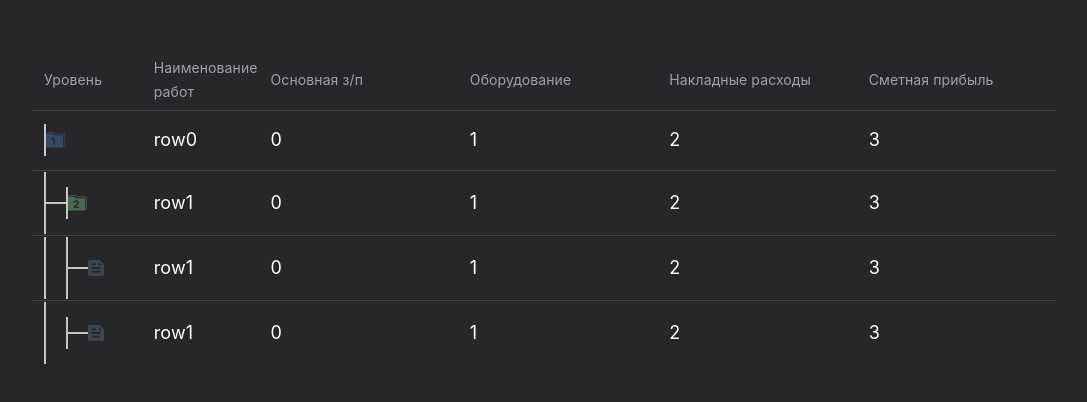
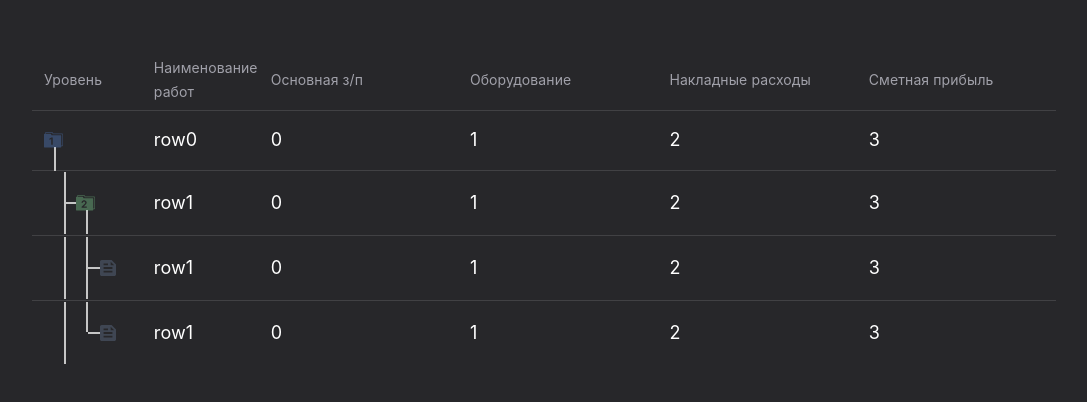
Before and after one commit to ArhDemetriy/test_material-ui, a React (Create React App) app: page / in a window 1280 px wide. Shown: the top 402 px of the page, without its empty margins (96-1183 px from the left). Built offline with nearby package versions, Linux system fonts and the light colour scheme.

Commit message:
fix lines style in Controls

```diff
--- a/src/features/CustomTable/Controls.module.scss
+++ b/src/features/CustomTable/Controls.module.scss
@@ -4,7 +4,7 @@
     display: flex;
     align-items: center;
 
-    // size __image element. default value, before useEffect(... getComputedStyle ...)
+    // size __image element. default value, before onLoad
     --ico_height: 0px;
     --ico_width: 0px;
     --lines_gap: 20px;
@@ -19,36 +19,27 @@
     &__line{
         border: 1px solid #C6C6C6;
         &-input{
-            margin-right: var(--lines_gap);
-            &-last{
-                margin-right: 0;
+            margin-left: var(--lines_gap);
+            &-first{
+                margin-left: 10px;
             }
             &-long{
                 height: calc(var(--row_height, 0px) + 2px);
             }
             &-short{
-                height: calc(calc(var(--row_height, 0px) - var(--ico_height, 0px)) / 2 + 2px);
+                height: calc(var(--row_height, 0px) / 2);
+                align-self: flex-start;
             }
         }
         &-dash{
-            width: 20px;
+            width: calc(var(--lines_gap) - var(--ico_width) / 2);
         }
         &-output{
-            height: calc(calc(var(--row_height, 0px) - var(--ico_height, 0px)) / 2 + 2px);
+            position: absolute;
+            height: calc(calc(var(--row_height, 0px) - var(--ico_height)) / 2 + 2px);
+            top: calc(var(--ico_height) / 2 - 1px);
+            left: calc(var(--ico_width) / 2);
         }
-
-
-
-
-        // &-vertical{
-        //     height: calc(calc(var(--row_height, 0px) - var(--ico_height, 0px)) / 2 + 2px);
-        //     top: -1px;
-        //     right: 1px;
-        // }
-        // &-horizontal{
-        //     width: 20px;
-        //     right: -1px;
-        // }
     }
 
     // image
--- a/src/features/CustomTable/Controls.tsx
+++ b/src/features/CustomTable/Controls.tsx
@@ -1,4 +1,4 @@
-import { CSSProperties, FC, useEffect, useRef, useState } from 'react';
+import { CSSProperties, FC, useCallback, useState } from 'react';
 import styles from './Controls.module.scss';
 import folder1 from "./ico/folder1.svg";
 import folder2 from "./ico/folder2.svg";
@@ -43,20 +43,14 @@ function getIcoSrc(props: Pick<ControlsProps, 'countInputLines'>) {
 }
 
 export const Controls: FC<ControlsProps> = p => {
-    const icoSrc = getIcoSrc(p)
-
     // вынесение размеров иконки в корень элемента
     // необходимо для вычесления отступов линий
 
     // сделано так сложно, потому-что у иконок прозрачный центр и нельзя начинать линии от центра картинок.
-    const icoRef = useRef<HTMLImageElement>(null)
     const [sizeConstants, setSizeConstants] = useState({ [ICO_HEIGHT]: '0px', [ICO_WIGHT]: '0px' })
 
-    useEffect(() => {
-        if (icoRef.current == null)
-            return
-
-        const { height: rawHeight, width: rawWidth } = window.getComputedStyle(icoRef.current)
+    const onLoad = useCallback<React.ReactEventHandler<HTMLImageElement>>(e => {
+        const { height: rawHeight, width: rawWidth } = window.getComputedStyle(e.currentTarget)
 
         let newSize: Partial<typeof sizeConstants> = {}
         if (rawHeight !== sizeConstants[ICO_HEIGHT])
@@ -68,24 +62,24 @@ export const Controls: FC<ControlsProps> = p => {
             return
 
         setSizeConstants({ ...sizeConstants, ...newSize })
-    }, [icoRef.current, sizeConstants])
+    }, [])
 
     const isChildren = !!p.countInputLines
+    const icoSrc = getIcoSrc(p)
 
     return <div style={sizeConstants as CSSProperties} className={styles['controls']}>
         <InputLines countInputLines={p.countInputLines} lastInputLineIsLong={p.lastInputLineIsLong} />
 
-        {isChildren && <div className={styles['controls__wrapper']} children={
-            <div className={`${styles['controls__line']} ${styles['controls__line-dash']}`} />} />}
+        {isChildren && <div className={styles['controls__wrapper']}>
+            <div className={`${styles['controls__line']} ${styles['controls__line-dash']}`} /></div>}
 
-        {p.existOutputLine && <div className={styles['controls__wrapper']} children={
-            <div className={`${styles['controls__line']} ${styles['controls__line-output']}`} />} />}
+        {p.existOutputLine && <div className={styles['controls__wrapper']}>
+            <div className={`${styles['controls__line']} ${styles['controls__line-output']}`} /></div>}
 
         <div className={styles['controls__wrapper']}>
             <div className={styles['controls__background_images']} />
             <div className={`${styles['controls__wrapper']} ${styles['controls__wrapper-bottom']}`}>
-                <img ref={icoRef} src={icoSrc} className={styles['controls__image']} alt="" />
-            </div>
+                <img src={icoSrc} onLoad={onLoad} className={styles['controls__image']} alt="" /></div>
         </div>
     </div>
 }
```
